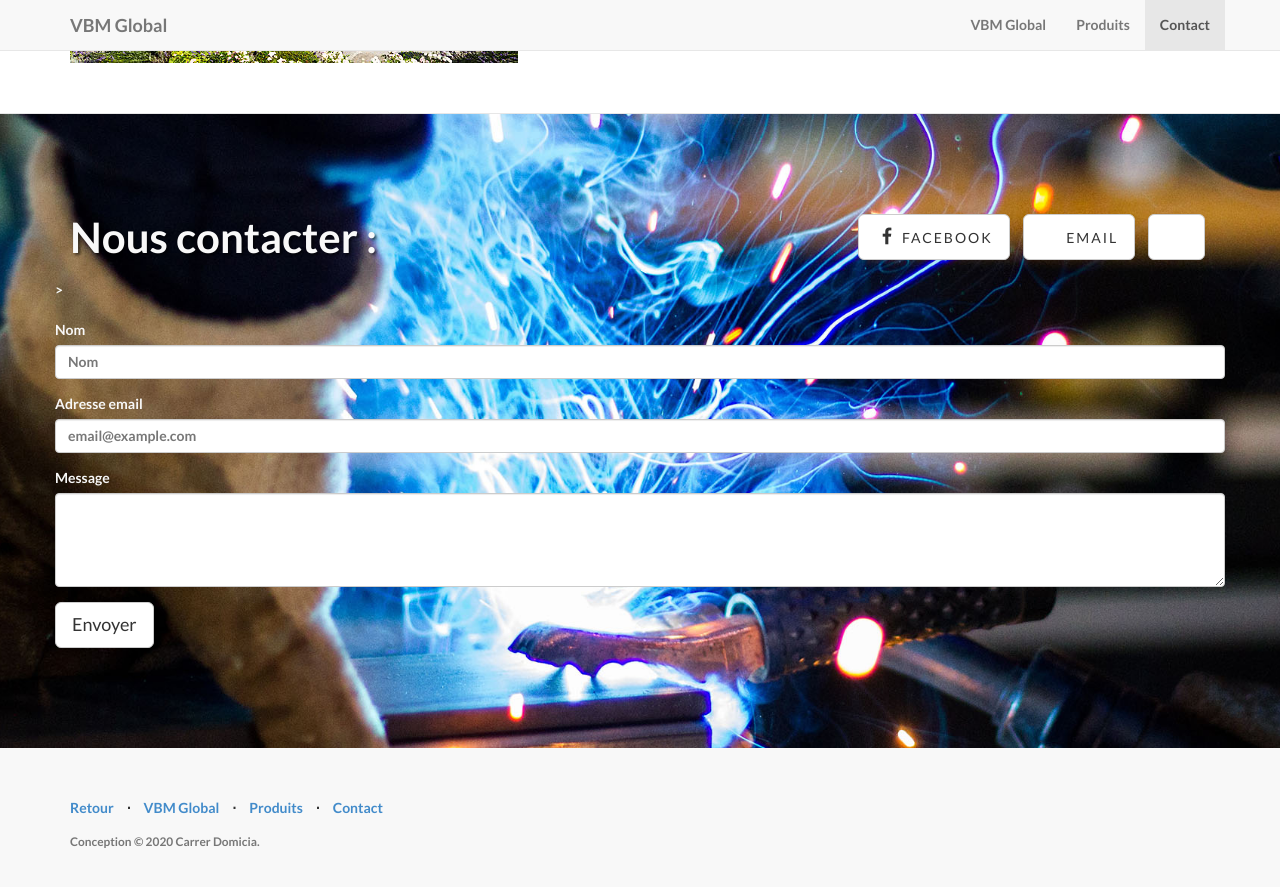
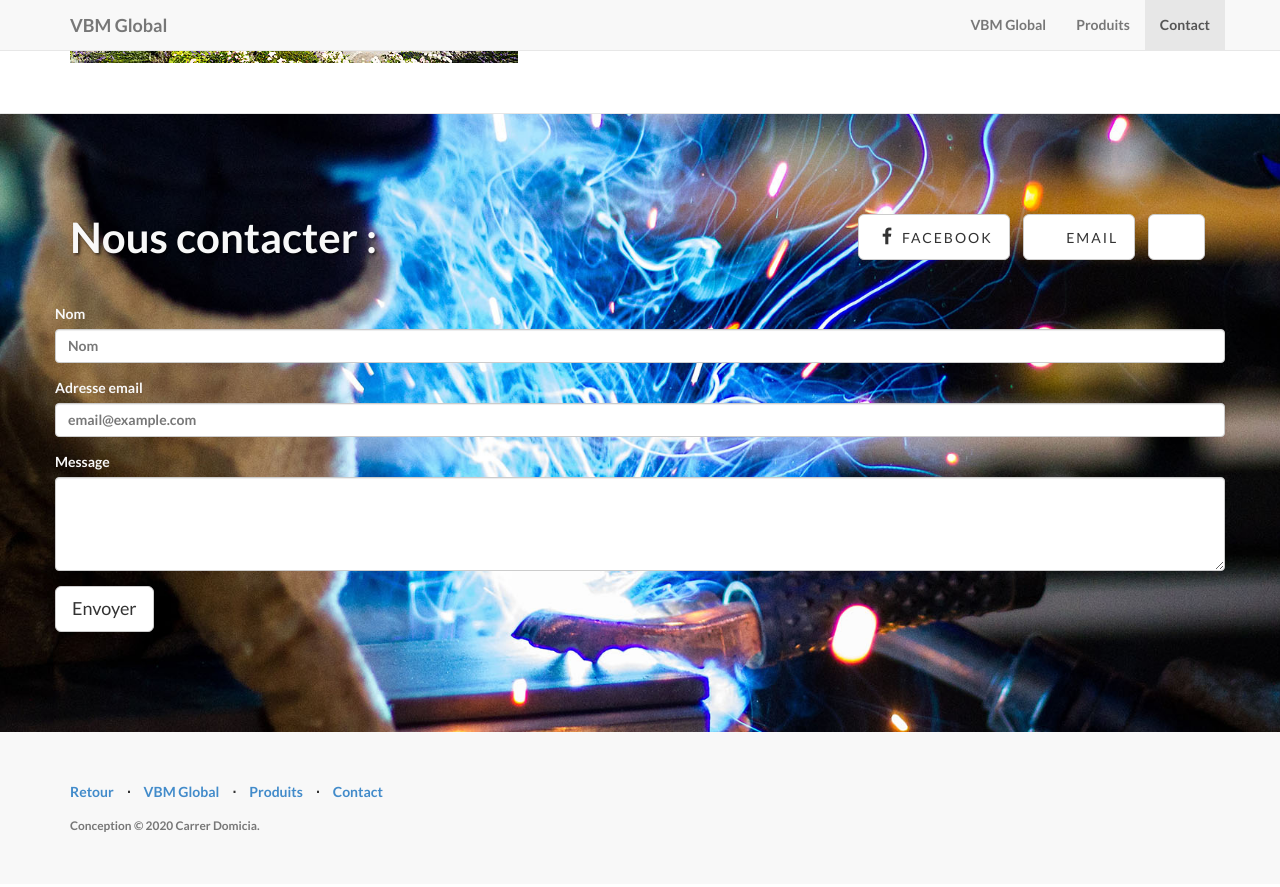
Before and after one commit to juanitito/vbm-landing, a Jekyll site: the page built from index.html, in a window 1280 px wide and 900 px high, scrolled down 2665 px. Shown: the top 887 px of the window. Built offline with Jekyll 4.4.1, drawn with Linux system fonts in a browser that asks for light colours; nearby versions of some CDN libraries; library files that are not in the unit come from our copies.

Commit message:
Update contact.html

```diff
--- a/_includes/contact.html
+++ b/_includes/contact.html
@@ -15,20 +15,22 @@
 					</ul>
 				</div>
 				<p></p>
-				<<br>>
+				<br>
+				</br>
 					<form accept-charset="UTF-8" action="https://getform.io/f/8e4f278d-fa48-44f6-850a-a0e6f4e8203c" method="POST"enctype="multipart/form-data" target="_blank">
   					<div class="form-group">
 				<br>
-    					<label for="exampleFormControlInput1">Nom</label>
-    					<input type="text" class="form-control" id="exampleFormControlInput1" placeholder="Nom">
+				</br>
+    					<label for="NameImput" required="required">Nom</label>
+    					<input type="text" class="form-control" id="NameImput" placeholder="Nom">
   					</div>
 						<div class="form-group">
-    					<label for="exampleFormControlInput2">Adresse email</label>
-    						<input type="email" class="form-control" id="exampleFormControlInput1" placeholder="email@example.com">
+    					<label for="EmailInput" required="required">Adresse email</label>
+    						<input type="email" class="form-control" id="EmailImput" placeholder="email@example.com">
   					</div>
   					<div class="form-group">
-    					<label for="exampleFormControlTextarea1">Message</label>
-    					<textarea class="form-control" id="exampleFormControlTextarea1" rows="4"></textarea>
+    					<label for="TextImput" required="required">Message</label>
+    					<textarea class="form-control" id="TextImput" rows="4"></textarea>
   					</div>
 						<button type="submit" class="btn btn-default btn-lg">Envoyer</button>
 					</form>
```
